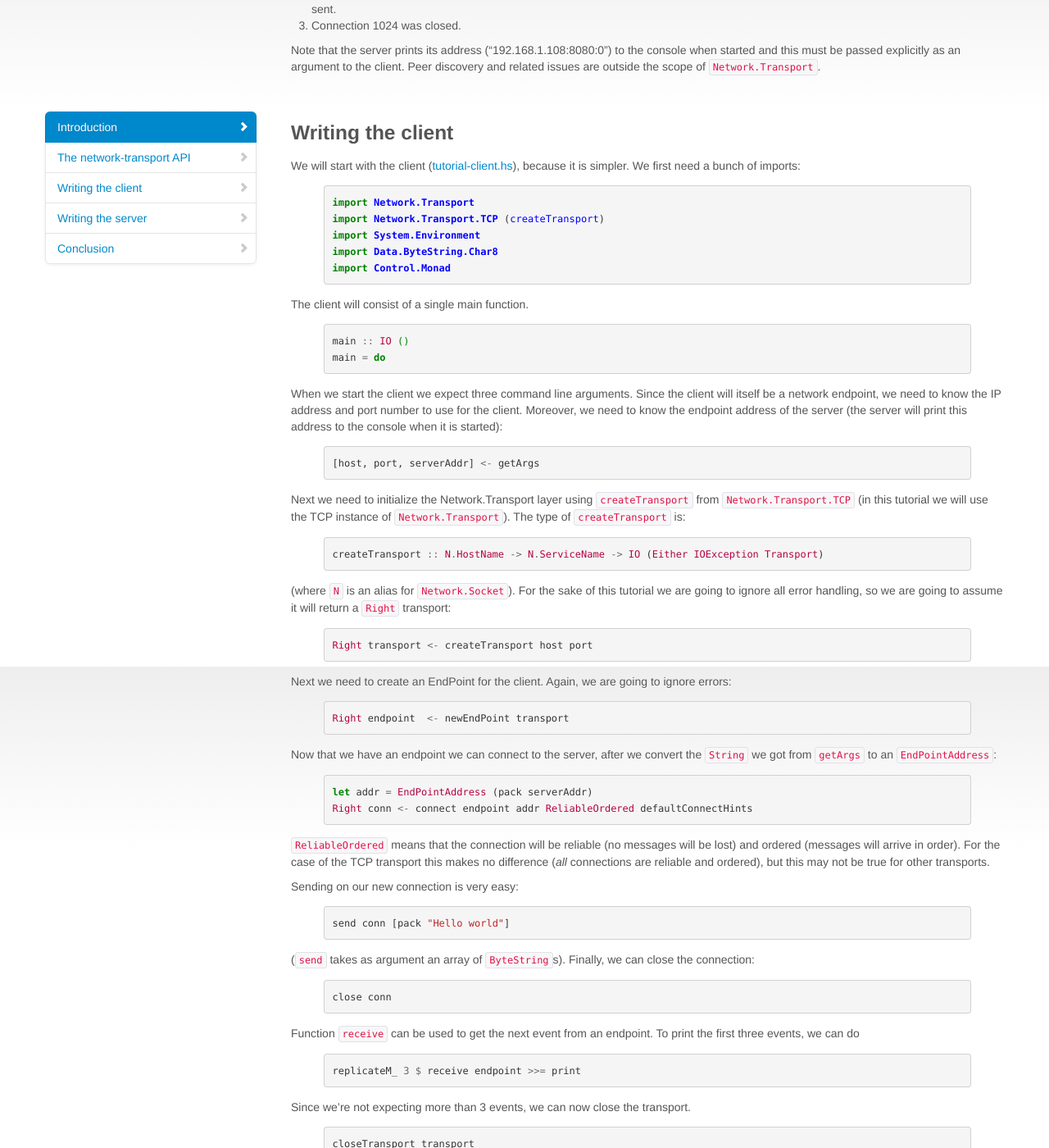
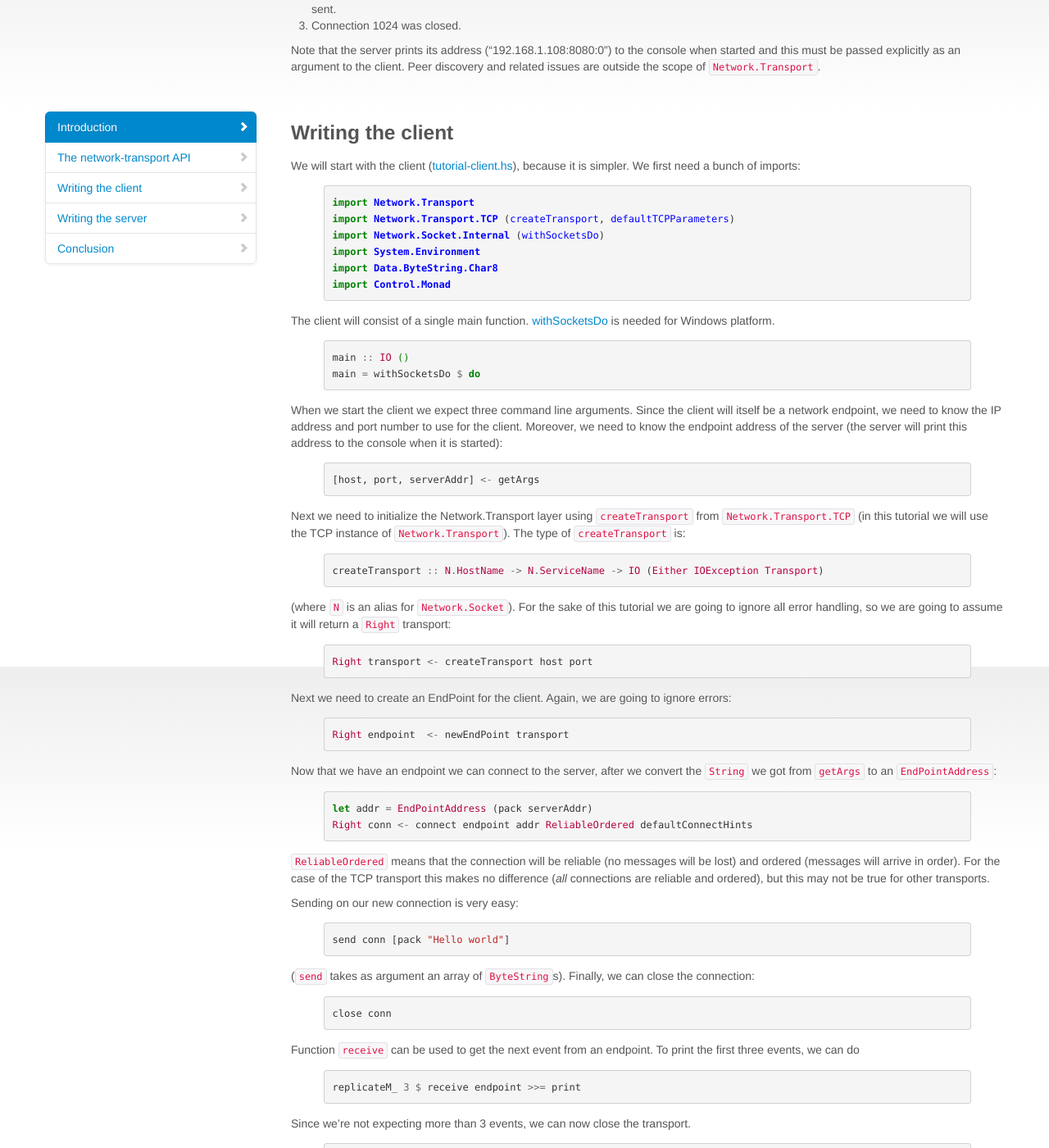
Before and after one commit to haskell-distributed/distributed-process, a Jekyll site: the page built from tutorials/tutorial-NT2.md, in a window 1280 px wide and 1400 px high, scrolled down 987 px. Shown: the whole window at 82% size. Built offline with Jekyll 4.4.1, drawn with Linux system fonts in a browser that asks for light colours; comment, search, counter and statistics services are not loaded; some of the changed text lies outside the part shown.

Commit message:
Update tutorial-NT2.md
Add withSocketsDo for Windows platform, fromString is now pack

```diff
--- a/tutorials/tutorial-NT2.md
+++ b/tutorials/tutorial-NT2.md
@@ -68,17 +68,18 @@ because it is simpler. We first need a bunch of imports:
 
 {% highlight haskell %}
 import Network.Transport
-import Network.Transport.TCP (createTransport)
+import Network.Transport.TCP (createTransport, defaultTCPParameters)
+import Network.Socket.Internal (withSocketsDo)
 import System.Environment
 import Data.ByteString.Char8
 import Control.Monad
 {% endhighlight %}
 
-The client will consist of a single main function.
+The client will consist of a single main function. [withSocketsDo](http://hackage.haskell.org/package/network-2.6.2.1/docs/Network-Socket-Internal.html#v:withSocketsDo) is needed for Windows platform.
 
 {% highlight haskell %}
 main :: IO ()
-main = do
+main = withSocketsDo $ do
 {% endhighlight %}
 
 When we start the client we expect three command line arguments.
@@ -157,14 +158,14 @@ That's it! Here is the entire client again:
 
 {% highlight haskell %}
 main :: IO ()
-main = do
+main = withSocketsDo $ do
   [host, port, serverAddr] <- getArgs
   Right transport <- createTransport host port
   Right endpoint  <- newEndPoint transport
 
-  let addr = EndPointAddress (fromString serverAddr)
+  let addr = EndPointAddress (pack serverAddr)
   Right conn <- connect endpoint addr ReliableOrdered defaultConnectHints
-  send conn [fromString "Hello world"]
+  send conn [pack "Hello world"]
   close conn
 
   replicateM_ 3 $ receive endpoint >>= print
@@ -180,7 +181,8 @@ start with a bunch of imports:
 
 {% highlight haskell %}
 import Network.Transport
-import Network.Transport.TCP (createTransport)
+import Network.Transport.TCP (createTransport, defaultTCPParameters)
+import Network.Socket.Internal (withSocketsDo)
 import Control.Concurrent
 import Data.Map
 import Control.Exception
@@ -191,10 +193,10 @@ We will write the main function first:
 
 {% highlight haskell %}
 main :: IO ()
-main = do
+main = withSocketsDo $ do
   [host, port]    <- getArgs
   serverDone      <- newEmptyMVar
-  Right transport <- createTransport host port
+  Right transport <- createTransport host port defaultTCPParameters
   Right endpoint  <- newEndPoint transport
   forkIO $ echoServer endpoint serverDone
   putStrLn $ "Echo server started at " ++ show (address endpoint)
```
